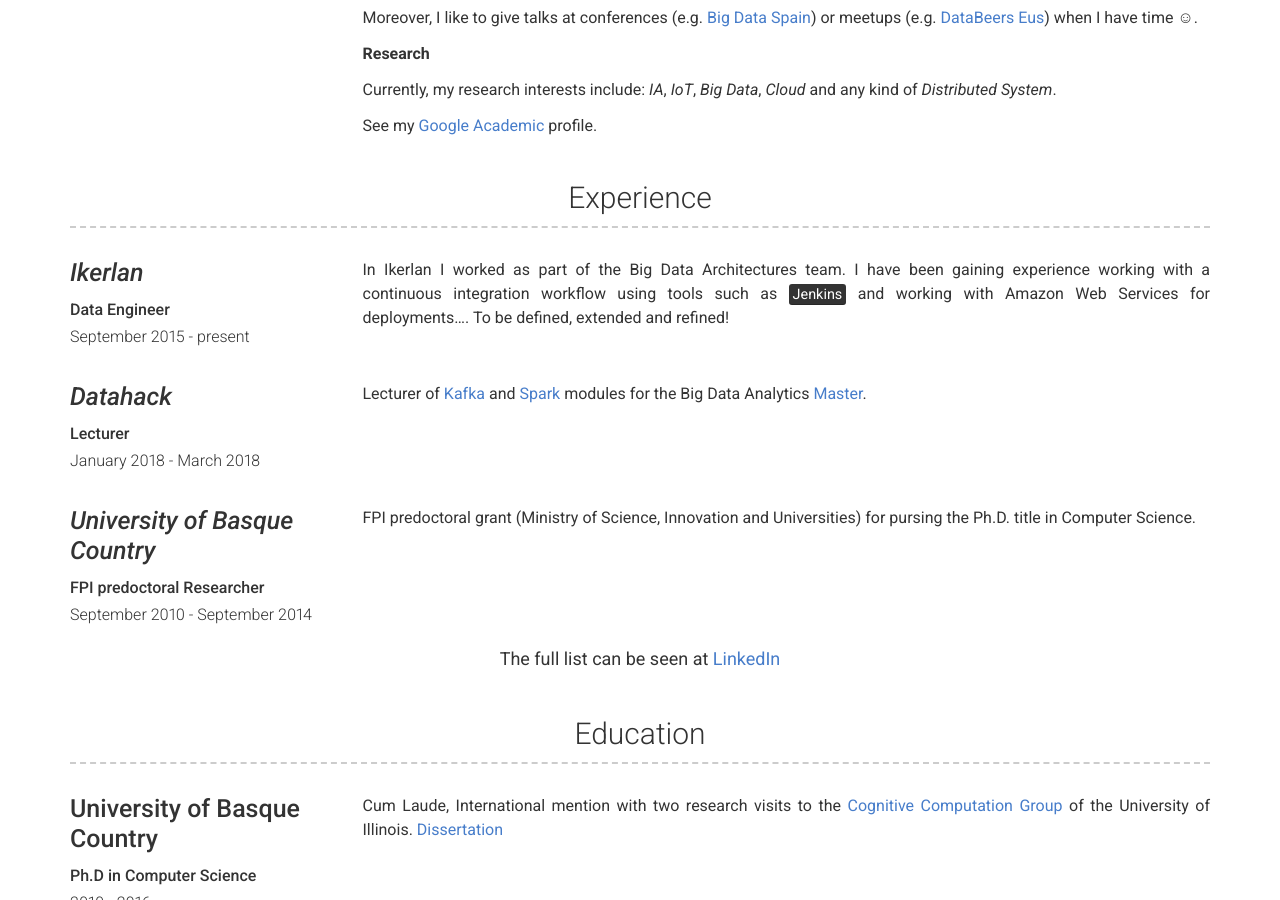
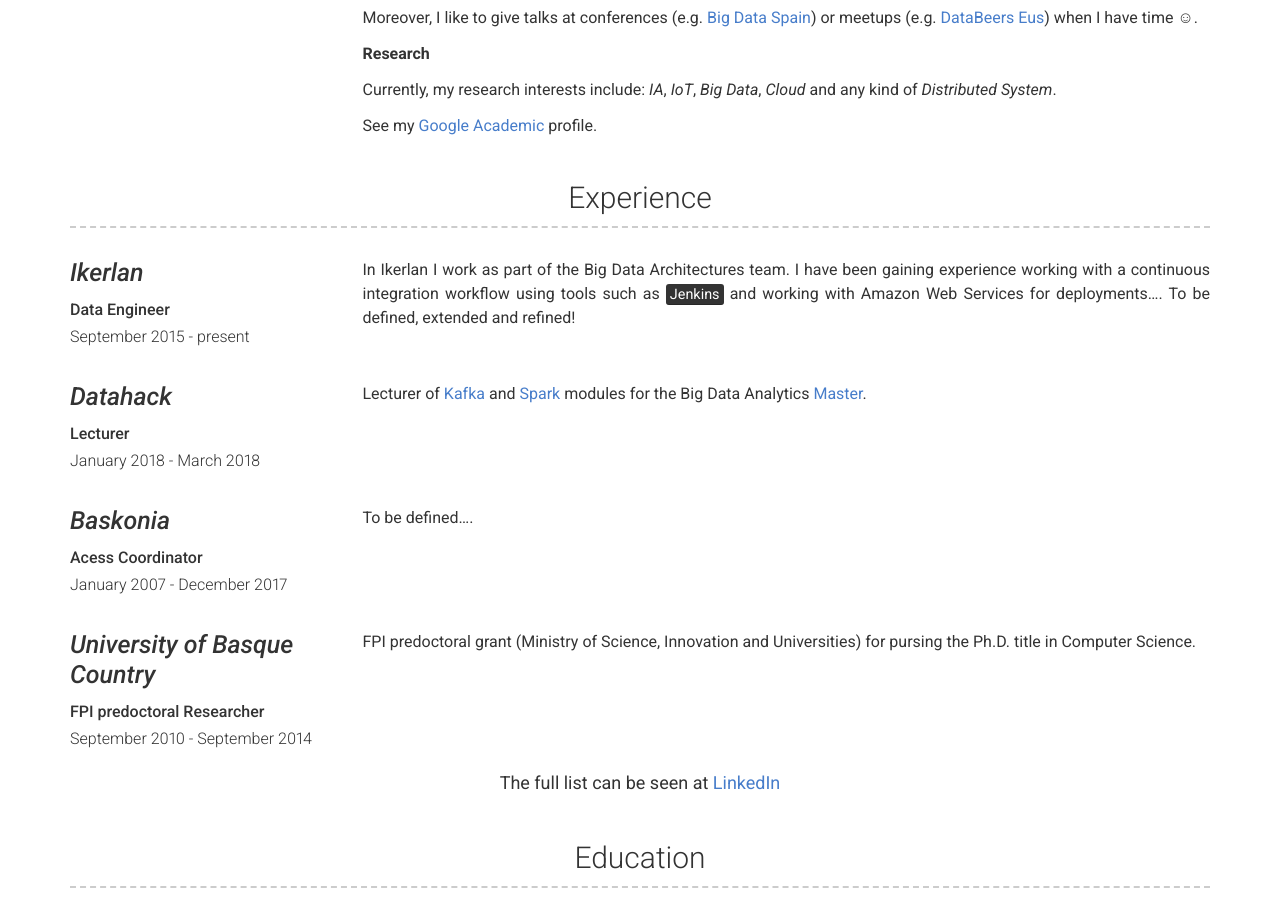
Before and after one commit to Neuw84/neuw84.github.io, a Jekyll site: the page built from index.md, in a window 1280 px wide and 900 px high, scrolled down 557 px. Built offline with Jekyll 4.4.1, drawn with Linux system fonts in a browser that asks for light colours.

Commit message:
Update experience.yml

```diff
--- a/_data/experience.yml
+++ b/_data/experience.yml
@@ -1,19 +1,27 @@
 - company: Ikerlan
   company: Ikerlan
-  link: www.ikerlan.es
+  link: https://www.ikerlan.es/
   dates: September 2015 - present
   job_title: Data Engineer
   description: |
-    In Ikerlan I worked as part of the Big Data Architectures team. I have been gaining  experience working with a continuous integration
+    In Ikerlan I work as part of the Big Data Architectures team. I have been gaining experience working with a continuous integration
     workflow using tools such as <mark>Jenkins</mark> and working with Amazon Web Services for deployments.... To be defined, extended and refined!
 
 - company: Datahack
   company: Datahack
-  link: www.datahack.es
+  link: https://www.datahack.es/
   dates: January 2018 - March 2018
   job_title: Lecturer
   description: |
     Lecturer of [Kafka](https://kafka.apache.org/) and [Spark](https://spark.apache.org/) modules for the Big Data Analytics [Master](https://www.datahack.es/formacion/master/master-big-data-analytics/).
+
+- company: Baskonia
+  company: Baskonia
+  link: https://www.baskonia.com/
+  dates: January 2007 - December 2017
+  job_title: Acess Coordinator
+  description: |
+    To be defined....
 
 - company: University of Basque Country
   company: University of Basque Country
```
